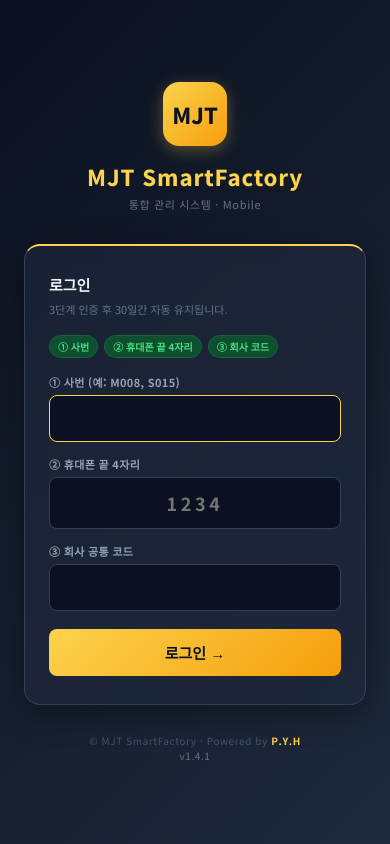
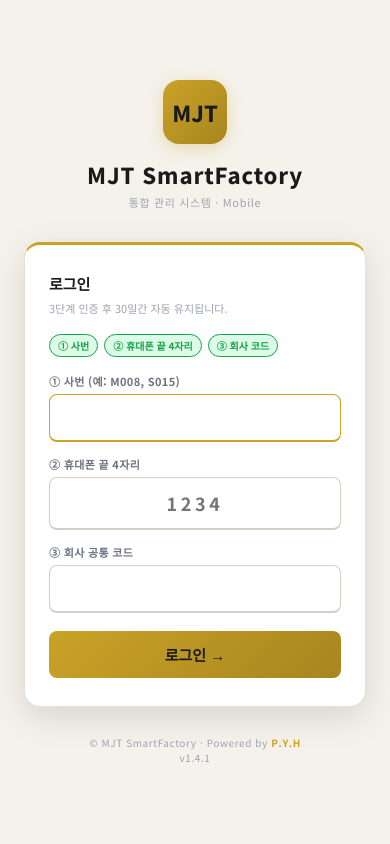
Before and after one commit to pyh11234-spec/mjt-mobile, a Flask app: page /login in a window 390 px wide. Run offline with Flask 3, Linux system fonts and the light colour scheme.

Commit message:
design: 모바일 웹 UI 개편 — MJT 디자인시스템 v3 (크림+골드+딥블랙). 기능 무변경, 색·스타일만

```diff
--- a/templates/equipment.html
+++ b/templates/equipment.html
@@ -8,7 +8,7 @@
     <div class="pg-sub">실시간 점검 현황 + 이력 검색</div>
   </div>
   <div style="display:flex;gap:6px">
-    <a href="/equipment/search" style="font-size:13px;color:#0B1120;background:var(--gold);text-decoration:none;padding:6px 12px;border-radius:6px;font-weight:700">🔍 검색</a>
+    <a href="/equipment/search" style="font-size:13px;color:#1A1A1A;background:var(--gold);text-decoration:none;padding:6px 12px;border-radius:6px;font-weight:700">🔍 검색</a>
     <button class="btn-ref" onclick="location.reload()">↺</button>
   </div>
 </div>
--- a/templates/improvement.html
+++ b/templates/improvement.html
@@ -43,7 +43,7 @@
   <form method="get" action="/improvement" style="margin-bottom:12px;display:flex;gap:6px">
     <input type="text" name="q" value="{{ kw }}" placeholder="키워드 검색 (예: 조명, VTG, 안전)"
            style="flex:1;padding:10px 12px;background:var(--bg2);border:1px solid var(--border);border-radius:8px;color:var(--text);font-size:14px;outline:none">
-    <button type="submit" style="padding:10px 16px;background:var(--gold);color:#0B1120;border:none;border-radius:8px;font-weight:700;cursor:pointer">🔍</button>
+    <button type="submit" style="padding:10px 16px;background:var(--gold);color:#1A1A1A;border:none;border-radius:8px;font-weight:700;cursor:pointer">🔍</button>
   </form>
 
   {% if kw %}
--- a/templates/login.html
+++ b/templates/login.html
@@ -3,7 +3,7 @@
 <head>
   <meta charset="UTF-8">
   <meta name="viewport" content="width=device-width, initial-scale=1, maximum-scale=1, user-scalable=no">
-  <meta name="theme-color" content="#0F172A">
+  <meta name="theme-color" content="#F5F2EC">
   <meta name="apple-mobile-web-app-capable" content="yes">
   <title>MJT SmartFactory 로그인</title>
   <link rel="manifest" href="/static/manifest.json">
@@ -12,8 +12,8 @@
   <style>
     * { box-sizing: border-box; margin: 0; padding: 0; }
     body {
-      background: linear-gradient(135deg, #0B1120 0%, #1E293B 100%);
-      color: #F1F5F9;
+      background: #F5F2EC;
+      color: #1A1A1A;
       font-family: 'Noto Sans KR', '맑은 고딕', sans-serif;
       min-height: 100vh;
       display: flex; flex-direction: column;
@@ -27,58 +27,58 @@
     .logo {
       width: 64px; height: 64px;
       margin: 0 auto 14px;
-      background: linear-gradient(135deg, #FCD34D 0%, #F59E0B 100%);
+      background: linear-gradient(135deg, #C9A227 0%, #A8861F 100%);
       border-radius: 16px;
       display: flex; align-items: center; justify-content: center;
-      font-weight: 800; font-size: 22px; color: #0B1120;
-      box-shadow: 0 4px 16px rgba(252,211,77,0.3);
+      font-weight: 800; font-size: 22px; color: #1A1A1A;
+      box-shadow: 0 4px 16px rgba(201,162,39,0.3);
     }
     .brand h1 {
-      font-size: 22px; font-weight: 800; color: #FCD34D;
+      font-size: 22px; font-weight: 800; color: #1A1A1A;
       letter-spacing: 0.04em;
     }
     .brand .sub {
-      font-size: 11px; color: #64748B;
+      font-size: 11px; color: #9CA3AF;
       margin-top: 4px; letter-spacing: 0.06em;
     }
     .card {
       width: 100%; max-width: 360px;
-      background: rgba(30, 41, 59, 0.7);
-      backdrop-filter: blur(10px);
-      border: 1px solid #334155;
-      border-top: 2px solid #FCD34D;
+      background: #FFFFFF;
+      border: 1px solid #E5E0D8;
+      border-top: 3px solid #C9A227;
       border-radius: 16px;
       padding: 28px 24px;
-      box-shadow: 0 8px 32px rgba(0,0,0,0.4);
+      box-shadow: 0 10px 32px rgba(60,50,30,0.15);
     }
     .card h2 {
-      font-size: 15px; font-weight: 700; color: #F1F5F9;
+      font-size: 15px; font-weight: 700; color: #1A1A1A;
       margin-bottom: 6px;
     }
     .card p.help {
-      font-size: 11px; color: #64748B;
+      font-size: 11px; color: #9CA3AF;
       margin-bottom: 18px;
     }
     label {
       display: block;
-      font-size: 11px; color: #94A3B8;
+      font-size: 11px; color: #6B7280;
       font-weight: 600;
       margin-bottom: 5px;
       letter-spacing: 0.03em;
     }
     input {
       width: 100%; padding: 12px 14px;
-      background: #0B1120;
-      border: 1px solid #334155;
+      background: #FFFFFF;
+      border: 1px solid #D4CFC6;
+      border-bottom: 2px solid #D4CFC6;
       border-radius: 8px;
-      color: #F1F5F9;
+      color: #1A1A1A;
       font-size: 15px;
       margin-bottom: 14px;
       outline: none;
       font-family: inherit;
       transition: border-color 0.15s;
     }
-    input:focus { border-color: #FCD34D; }
+    input:focus { border-color: #C9A227; border-bottom-color: #C9A227; }
     input[name="emp_id"] {
       text-transform: uppercase;
       letter-spacing: 0.05em;
@@ -86,8 +86,8 @@
     }
     button {
       width: 100%; padding: 13px;
-      background: linear-gradient(135deg, #FCD34D 0%, #F59E0B 100%);
-      color: #0B1120;
+      background: linear-gradient(135deg, #C9A227 0%, #A8861F 100%);
+      color: #1A1A1A;
       border: none; border-radius: 8px;
       font-size: 15px; font-weight: 800;
       cursor: pointer;
@@ -97,9 +97,9 @@
     }
     button:active { transform: translateY(1px); }
     .err {
-      background: rgba(239, 68, 68, 0.1);
-      border: 1px solid #EF4444;
-      color: #FCA5A5;
+      background: #FEE2E2;
+      border: 1px solid #DC2626;
+      color: #B91C1C;
       padding: 10px 12px;
       border-radius: 8px;
       font-size: 12px;
@@ -110,11 +110,11 @@
       margin-top: 28px;
       text-align: center;
       font-size: 10px;
-      color: #475569;
+      color: #9CA3AF;
       letter-spacing: 0.06em;
     }
-    .footer .gold { color: #FCD34D; font-weight: 700; }
-    .footer .v { color: #64748B; }
+    .footer .gold { color: #C9A227; font-weight: 700; }
+    .footer .v { color: #9CA3AF; }
     input[name="phone4"] {
       letter-spacing: 0.2em;
       font-weight: 700;
@@ -127,10 +127,10 @@
     .step-badge {
       font-size: 10px; font-weight: 700;
       padding: 3px 8px; border-radius: 20px;
-      background: #1E293B; color: #64748B;
-      border: 1px solid #334155;
+      background: #EDEAE3; color: #9CA3AF;
+      border: 1px solid #D4CFC6;
     }
-    .step-badge.done { background: #0D4F2E; color: #4ADE80; border-color: #166534; }
+    .step-badge.done { background: #DCFCE7; color: #16A34A; border-color: #16A34A; }
   </style>
 </head>
 <body>
```
Also changed, not shown: templates/base.html (+49 -44 lines).
